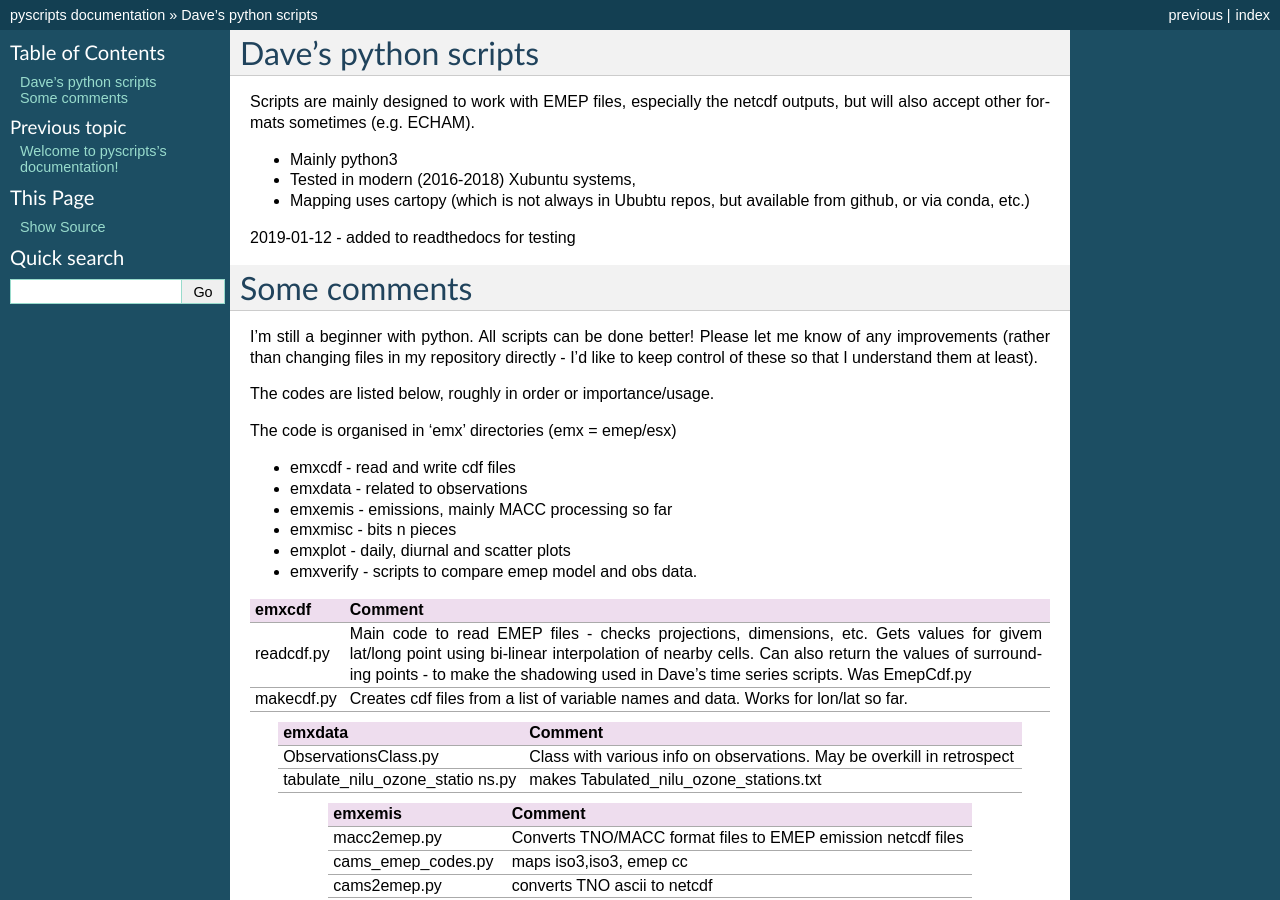
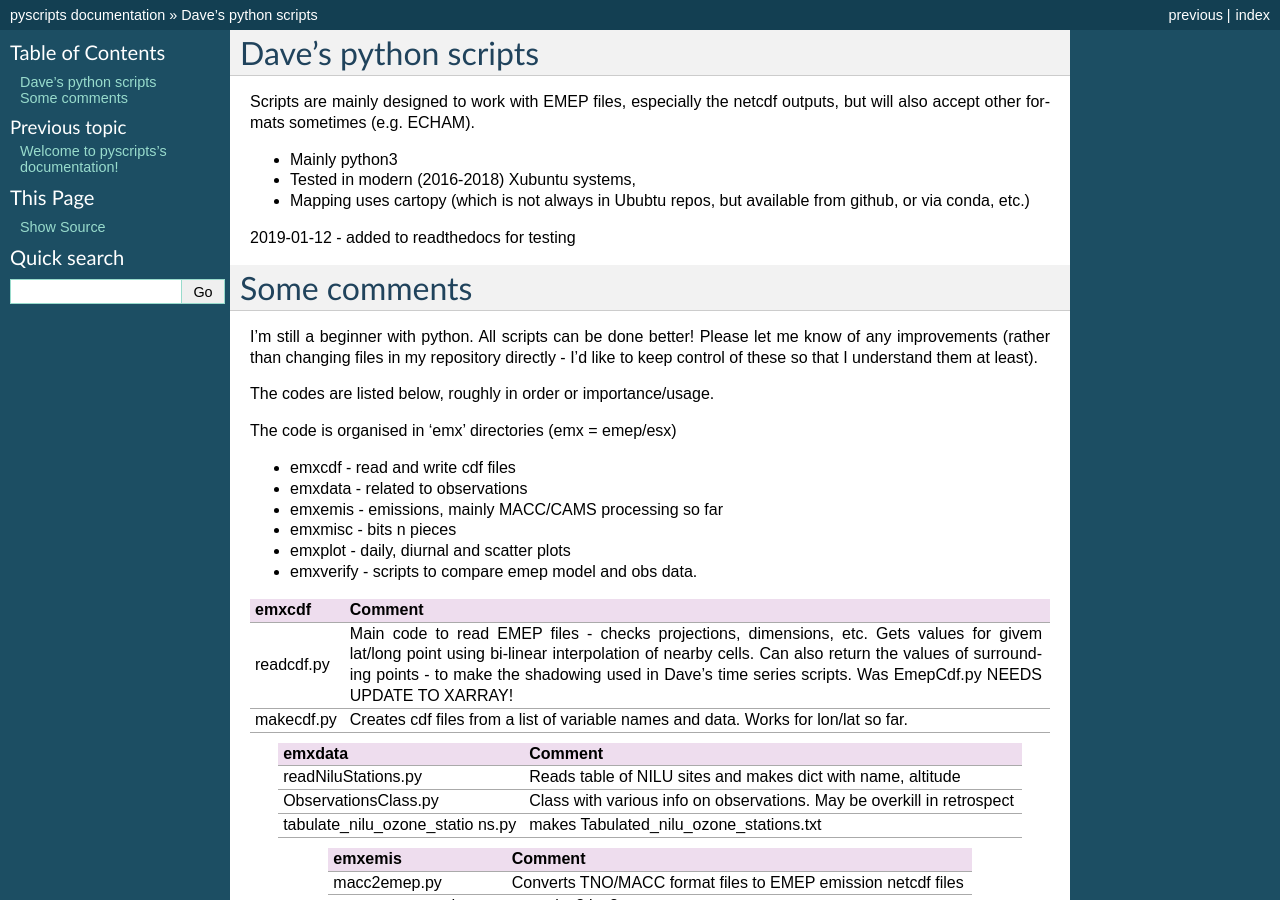
Before and after one commit to mifads/pyscripts, a Sphinx documentation site: the page built from doc/pyscripts_intro.rst, in a window 1280 px wide and 900 px high. Built offline with Sphinx 7.4.7, drawn with Linux system fonts in a browser that asks for light colours.

Commit message:
Adding readNiluStations and small updates

```diff
--- a/doc/pyscripts_intro.rst
+++ b/doc/pyscripts_intro.rst
@@ -26,7 +26,7 @@
 
 -  emxcdf - read and write cdf files
 -  emxdata - related to observations
--  emxemis - emissions, mainly MACC processing so far
+-  emxemis - emissions, mainly MACC/CAMS processing so far
 -  emxmisc - bits n pieces
 -  emxplot - daily, diurnal and scatter plots
 -  emxverify - scripts to compare emep model and obs data.
@@ -42,6 +42,7 @@
 |                            | surrounding points - to make the        |
 |                            | shadowing used in Dave’s time series    |
 |                            | scripts. Was EmepCdf.py                 |
+|                            | NEEDS UPDATE TO XARRAY!                 |
 +----------------------------+-----------------------------------------+
 | makecdf.py                 | Creates cdf files from a list of        |
 |                            | variable names and data. Works for      |
@@ -51,6 +52,9 @@
 +----------------------------+-----------------------------------------+
 | emxdata                    | Comment                                 |
 +============================+=========================================+
+| readNiluStations.py        | Reads table of NILU sites and makes     |
+|                            | dict with name, altitude                |
++----------------------------+-----------------------------------------+
 | ObservationsClass.py       | Class with various info on              |
 |                            | observations. May be overkill in        |
 |                            | retrospect                              |
```
